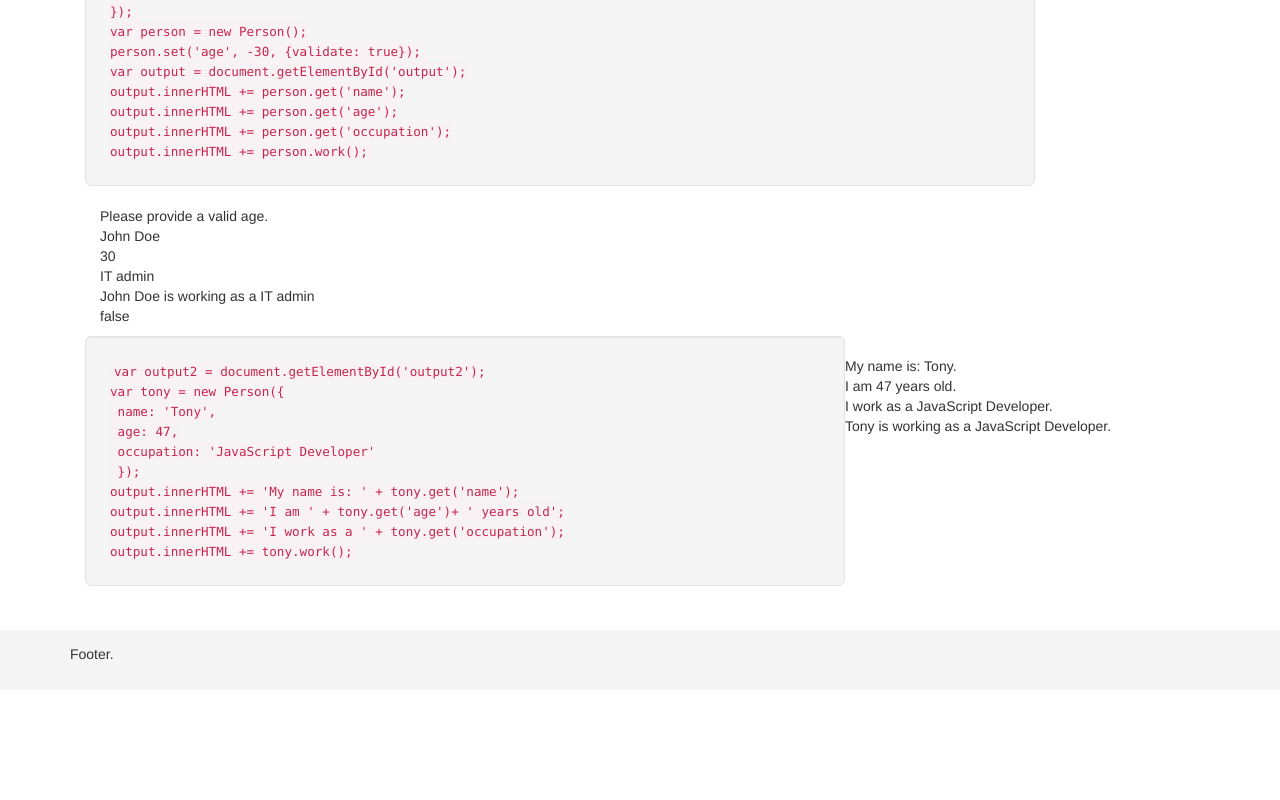
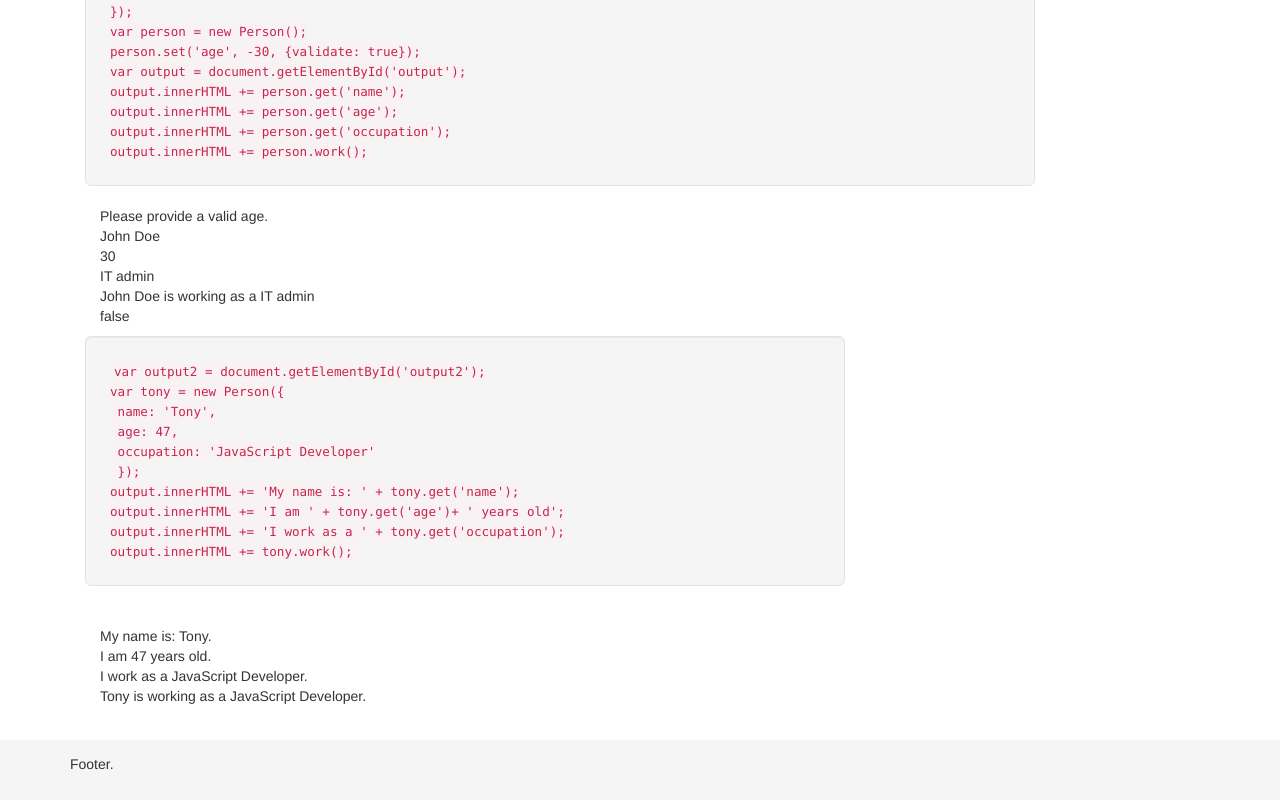
Before and after one commit to anthonybrown/connected, a plain HTML site: page index.html in a window 1280 px wide. Shown: the part 682-1482 px from the top of the page. Before the commit the page ends 1372 px from the top, so only its background shows below. Drawn offline with Linux system fonts and the light colour scheme.

Commit message:
css tweak and moved output to another div

```diff
--- a/index.html
+++ b/index.html
@@ -76,7 +76,7 @@
       </div>
       <ul class='col-lg-12 col-md-12 col-sm-12' id="output"></ul>
     </div>
-    <div class="container">
+    <div class="container clearfix">
       <div class="col-lg-8 col-md-8 well well-lg">
         <code>
           var output2 = document.getElementById('output2');<br>
@@ -92,7 +92,7 @@
           output.innerHTML +=  tony.work();<br>
         </code>
       </div>
-      <ul id="output2"></ul>
+      <ul id="output2" class='col-lg-12 col-md-12 col-sm-12'></ul>
     </div>
   </div>
   <div class="footer">
```
